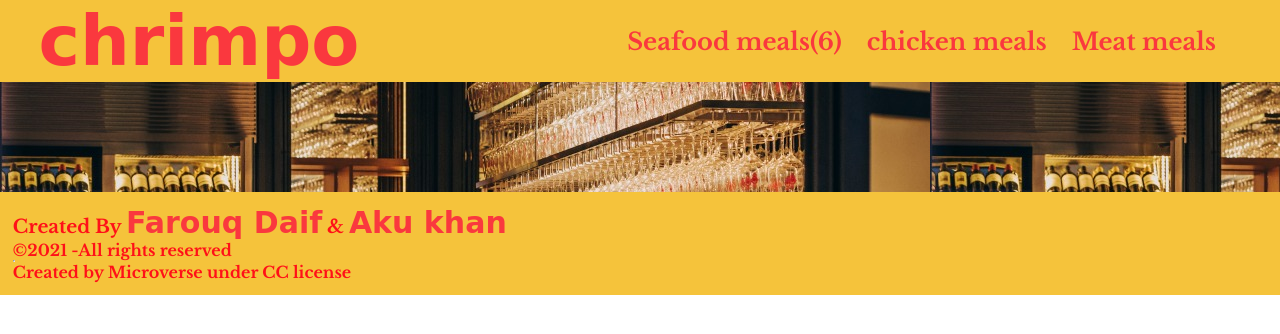
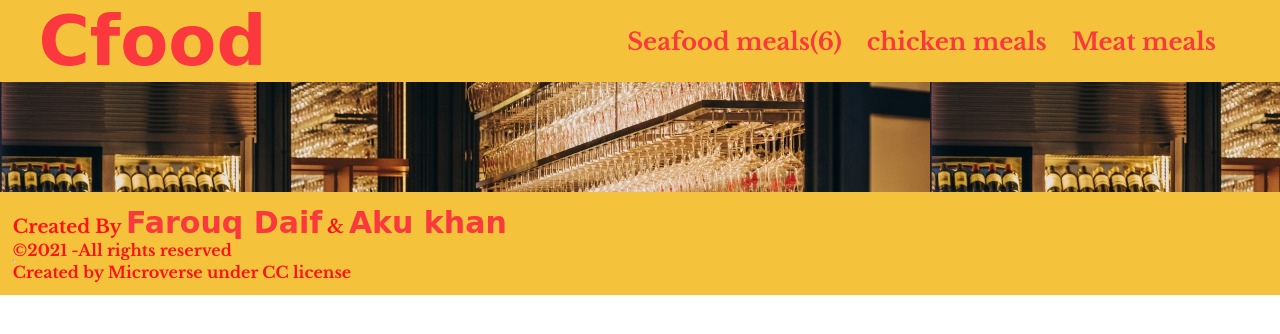
Before and after one commit to aakbarkhan/Cfood, a website built with webpack: page src/index.html in a window 1280 px wide. Built offline with nearby package versions, Linux system fonts and the light colour scheme; no server answers; a web font is replaced by a local one.

Commit message:
Add name to the page

```diff
--- a/src/index.html
+++ b/src/index.html
@@ -10,12 +10,12 @@
     <link rel="preconnect" href="https://fonts.googleapis.com">
     <link rel="preconnect" href="https://fonts.gstatic.com" crossorigin>
     <link href="https://fonts.googleapis.com/css2?family=Libre+Baskerville:ital,wght@0,400;0,700;1,400&family=Mr+De+Haviland&family=Roboto&display=swap" rel="stylesheet">
-    <title>Chrimpo</title>
+    <title>CFood</title>
 </head>
 <body>
     <header>
         <nav>
-            <div class="logo"> <a href="index.html">chrimpo</a></div>
+            <div class="logo"> <a href="index.html">Cfood</a></div>
                 <ul class="nav-list">
                     <li><a id="seafood-meals" href="index.html"> Seafood meals(6)</a></li>
                     <li><a id="chicken-meals" href="#"> chicken meals</a></li>
```
